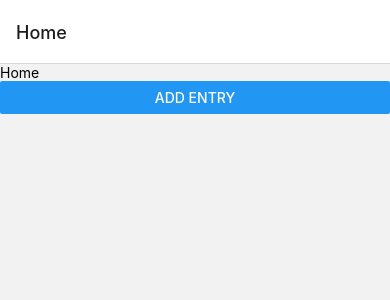
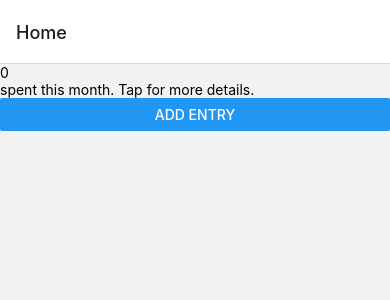
Before and after one commit to AijanaSchumann/spending-tracker, a React Native app: screen /Home in a window 390 px wide. Shown: the top 300 px of the page. Built offline with nearby package versions, Linux system fonts and the light colour scheme.

Commit message:
add very basic overview for monthly spend

```diff
--- a/src/app/App.tsx
+++ b/src/app/App.tsx
@@ -8,6 +8,7 @@ import { Provider } from 'react-redux';
 import { store } from './store/store';
 import DataEntry from './views/DataEntry';
 import Home from './views/Home';
+import Overview from './views/Overview';
 
 const App = () => {
 
@@ -20,6 +21,7 @@ const App = () => {
       <Stack.Navigator initialRouteName='Home'>
         <Stack.Screen name="Home" component={Home} />
         <Stack.Screen name="AddEntry" component={DataEntry} />
+        <Stack.Screen name="Overview" component={Overview} />
       </Stack.Navigator>
     </NavigationContainer>
     </SafeAreaProvider>
--- /dev/null
+++ b/src/app/store/selectors.ts
@@ -0,0 +1,7 @@
+import { createSelector } from "@reduxjs/toolkit";
+import { RootState } from "./store";
+
+export const selectMonthlySpend = createSelector(
+    (state: RootState) => state.entries.entries,
+    (entries) => entries.reduce((acc, item)=> acc+item.value, 0)
+)
--- a/src/app/views/Home.tsx
+++ b/src/app/views/Home.tsx
@@ -1,12 +1,22 @@
 import React from 'react';
-import { Button, Text, View } from 'react-native';
+import { Button, Text, TouchableHighlight, View } from 'react-native';
 import { SafeAreaView } from 'react-native-safe-area-context';
+import { useSelector } from 'react-redux';
+import { selectMonthlySpend } from '../store/selectors';
+
 
 const Home = ({ navigation } : any) =>{
 
+  const monthlySpend = useSelector(selectMonthlySpend);
+
     return (
     <SafeAreaView>
-      <Text>Home</Text>
+      <TouchableHighlight onPress={() => {navigation.navigate("Overview")}}>
+        <>
+        <Text>{monthlySpend}</Text>
+        <Text>spent this month. Tap for more details.</Text>
+        </>
+      </TouchableHighlight>
       <Button title="Add Entry" onPress={()=>{ navigation.navigate("AddEntry")}} />
     </SafeAreaView>)
 }
--- /dev/null
+++ b/src/app/views/Overview.tsx
@@ -0,0 +1,28 @@
+import React, { FC } from "react";
+import { FlatList, Text, View } from "react-native";
+import { Screen } from "react-native-screens";
+import { useSelector } from "react-redux";
+import { RootState } from "../store/store";
+
+
+const Overview: FC = () => {
+
+    const entries = useSelector((state: RootState) => state.entries.entries);
+
+
+    const Item = ({title }: {title: string}) => (
+         <View>
+          <Text>{title}</Text>
+        </View>
+      );
+
+    return (
+        <Screen>
+            <FlatList data={entries} renderItem={({item}) =>(
+             <Item title={`${item.value} ${item.categoryId}`}
+          />
+        )} />
+        </Screen>)
+}
+
+export default Overview;
```
